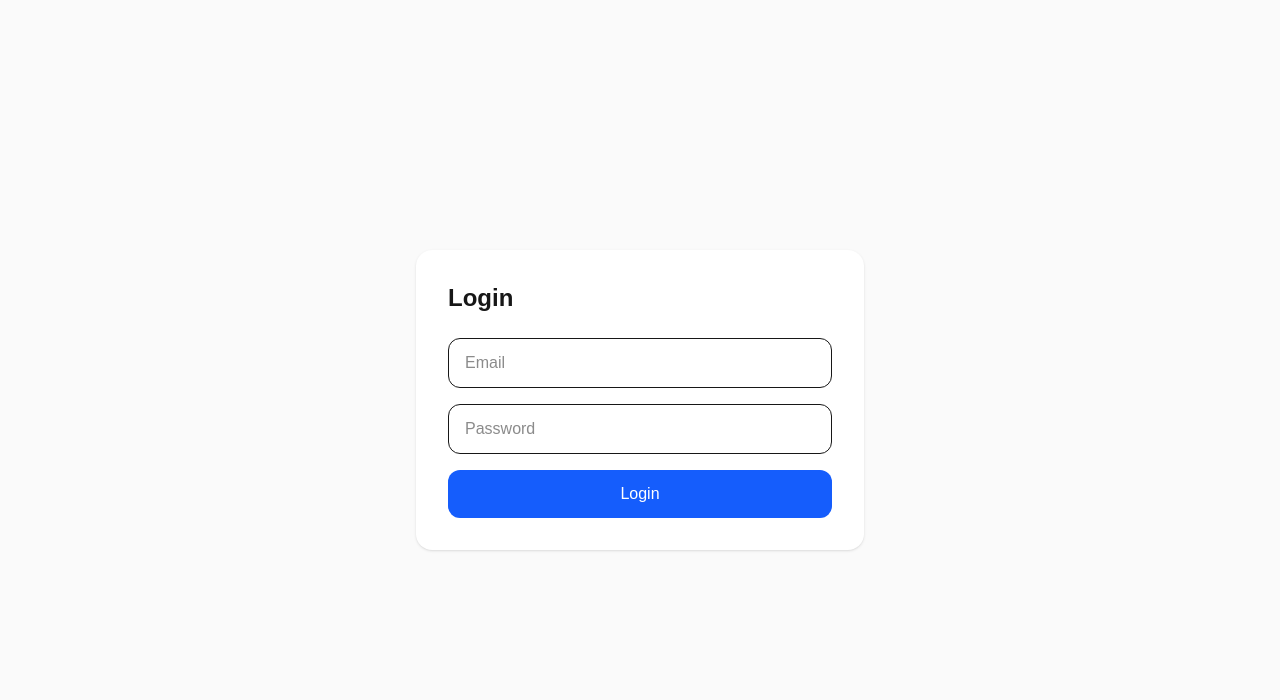
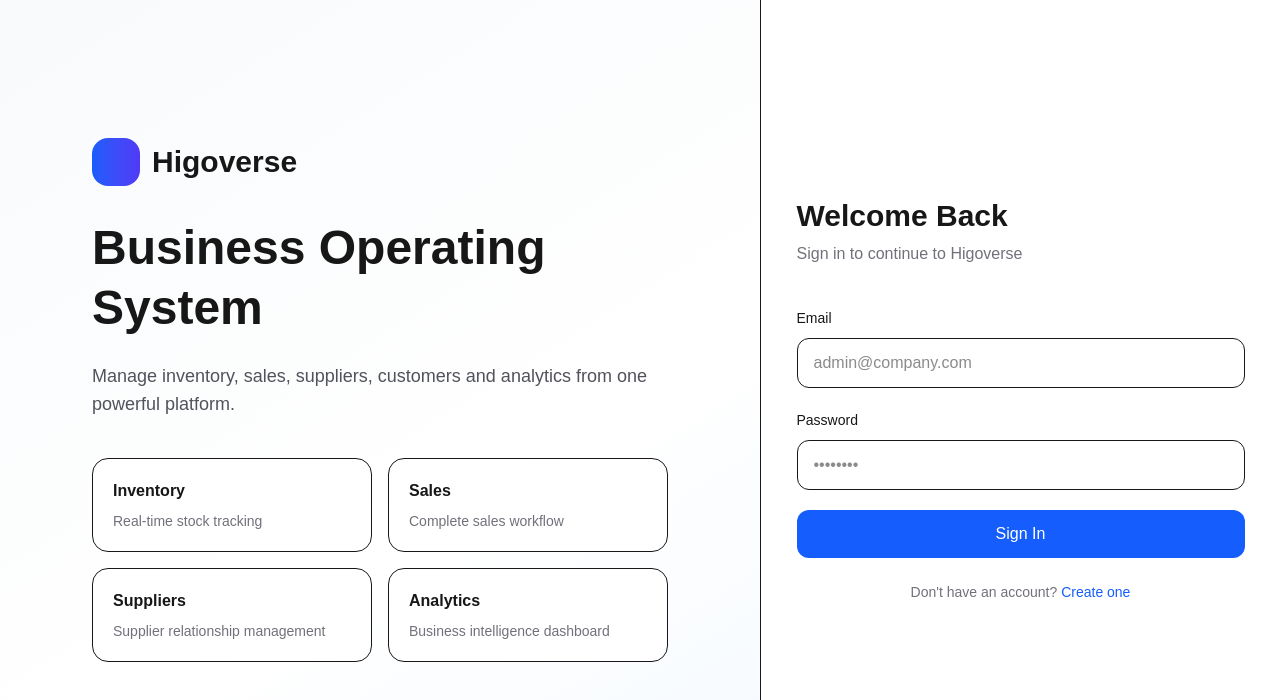
Before and after one commit to njosuedev/higoverse-os, a Next.js app in the folder apps/web/: page /login in a window 1280 px wide. Shown: the top 700 px of the page. Built offline with nearby package versions, Linux system fonts and the light colour scheme.

Commit message:
feat: enhance login and registration pages with improved UI and user experience

```diff
--- a/apps/web/app/login/page.tsx
+++ b/apps/web/app/login/page.tsx
@@ -1,29 +1,114 @@
+"use client";
+
+import Link from "next/link";
+
 export default function LoginPage() {
   return (
-    <div className="min-h-screen flex items-center justify-center bg-zinc-50">
-      <div className="w-full max-w-md bg-white p-8 rounded-2xl shadow">
-        <h1 className="text-2xl font-bold mb-6">Login</h1>
+    <div className="min-h-screen bg-gradient-to-br from-slate-50 via-white to-blue-50 flex">
+      {/* LEFT */}
+      <div className="hidden lg:flex flex-1 items-center justify-center p-16">
+        <div className="max-w-xl">
+          <div className="flex items-center gap-3 mb-8">
+            <div className="h-12 w-12 rounded-2xl bg-gradient-to-r from-blue-600 to-indigo-600" />
+            <h1 className="text-3xl font-bold">Higoverse</h1>
+          </div>
 
-        <form className="space-y-4">
+          <h2 className="text-5xl font-bold leading-tight">
+            Business Operating System
+          </h2>
+
+          <p className="mt-6 text-lg text-zinc-600">
+            Manage inventory, sales, suppliers, customers and analytics
+            from one powerful platform.
+          </p>
+
+          <div className="mt-10 grid grid-cols-2 gap-4">
+            <div className="rounded-2xl border bg-white p-5">
+              <h3 className="font-semibold">Inventory</h3>
+              <p className="text-sm text-zinc-500 mt-2">
+                Real-time stock tracking
+              </p>
+            </div>
+
+            <div className="rounded-2xl border bg-white p-5">
+              <h3 className="font-semibold">Sales</h3>
+              <p className="text-sm text-zinc-500 mt-2">
+                Complete sales workflow
+              </p>
+            </div>
+
+            <div className="rounded-2xl border bg-white p-5">
+              <h3 className="font-semibold">Suppliers</h3>
+              <p className="text-sm text-zinc-500 mt-2">
+                Supplier relationship management
+              </p>
+            </div>
+
+            <div className="rounded-2xl border bg-white p-5">
+              <h3 className="font-semibold">Analytics</h3>
+              <p className="text-sm text-zinc-500 mt-2">
+                Business intelligence dashboard
+              </p>
+            </div>
+          </div>
+        </div>
+      </div>
+
+      {/* RIGHT */}
+      <div className="w-full lg:w-[520px] bg-white flex items-center justify-center p-8 border-l">
+        <div className="w-full max-w-md">
+          <div className="mb-10">
+            <h1 className="text-3xl font-bold">
+              Welcome Back
+            </h1>
+
+            <p className="text-zinc-500 mt-2">
+              Sign in to continue to Higoverse
+            </p>
+          </div>
+
+          <form className="space-y-5">
+            <div>
+              <label className="text-sm font-medium">
+                Email
+              </label>
+
               <input
                 type="email"
-            placeholder="Email"
-            className="w-full border rounded-xl px-4 py-3"
+                placeholder="admin@company.com"
+                className="mt-2 w-full rounded-xl border px-4 py-3 outline-none focus:ring-2 focus:ring-blue-500"
               />
+            </div>
+
+            <div>
+              <label className="text-sm font-medium">
+                Password
+              </label>
 
               <input
                 type="password"
-            placeholder="Password"
-            className="w-full border rounded-xl px-4 py-3"
+                placeholder="••••••••"
+                className="mt-2 w-full rounded-xl border px-4 py-3 outline-none focus:ring-2 focus:ring-blue-500"
               />
+            </div>
 
             <button
-            type="submit"
-            className="w-full bg-blue-600 text-white py-3 rounded-xl"
+              className="w-full rounded-xl bg-blue-600 py-3 text-white font-medium hover:bg-blue-700 transition"
             >
-            Login
+              Sign In
             </button>
           </form>
+
+          <p className="text-center text-sm text-zinc-500 mt-6">
+            Don't have an account?{" "}
+            <Link
+              href="/register"
+              className="text-blue-600 font-medium"
+            >
+              Create one
+            </Link>
+          </p>
+        </div>
       </div>
     </div>
   );
--- a/apps/web/app/register/page.tsx
+++ b/apps/web/app/register/page.tsx
@@ -1,39 +1,82 @@
+"use client";
+
+import Link from "next/link";
+
 export default function RegisterPage() {
   return (
-    <div className="min-h-screen flex items-center justify-center bg-zinc-50">
-      <div className="w-full max-w-md bg-white p-8 rounded-2xl shadow">
-        <h1 className="text-2xl font-bold mb-6">Create Shop</h1>
+    <div className="min-h-screen bg-gradient-to-br from-slate-50 via-white to-indigo-50 flex items-center justify-center p-6">
+      <div className="w-full max-w-6xl grid lg:grid-cols-2 overflow-hidden rounded-3xl border bg-white shadow-2xl">
 
-        <form className="space-y-4">
+        {/* LEFT */}
+        <div className="bg-gradient-to-br from-blue-600 to-indigo-700 text-white p-12 flex flex-col justify-center">
+          <div className="h-14 w-14 rounded-2xl bg-white/20 mb-8" />
+
+          <h1 className="text-5xl font-bold leading-tight">
+            Start growing your business today.
+          </h1>
+
+          <p className="mt-6 text-blue-100">
+            Join thousands of businesses using Higoverse
+            to manage inventory, sales, customers and suppliers.
+          </p>
+
+          <div className="mt-10 space-y-4">
+            <div>✓ Inventory Management</div>
+            <div>✓ Sales & Finance</div>
+            <div>✓ Supplier Network</div>
+            <div>✓ Real-Time Analytics</div>
+          </div>
+        </div>
+
+        {/* RIGHT */}
+        <div className="p-10 lg:p-14">
+          <h2 className="text-3xl font-bold">
+            Create Your Account
+          </h2>
+
+          <p className="text-zinc-500 mt-2">
+            Set up your business in minutes.
+          </p>
+
+          <form className="mt-8 space-y-5">
             <input
               placeholder="Shop Name"
-            className="w-full border rounded-xl px-4 py-3"
+              className="w-full rounded-xl border px-4 py-3"
             />
 
             <input
-            type="email"
               placeholder="Email"
-            className="w-full border rounded-xl px-4 py-3"
+              className="w-full rounded-xl border px-4 py-3"
             />
 
             <input
-            placeholder="Phone"
-            className="w-full border rounded-xl px-4 py-3"
+              placeholder="Phone Number"
+              className="w-full rounded-xl border px-4 py-3"
             />
 
             <input
               type="password"
               placeholder="Password"
-            className="w-full border rounded-xl px-4 py-3"
+              className="w-full rounded-xl border px-4 py-3"
             />
 
             <button
-            type="submit"
-            className="w-full bg-blue-600 text-white py-3 rounded-xl"
+              className="w-full rounded-xl bg-blue-600 py-3 text-white font-medium hover:bg-blue-700"
             >
               Create Account
             </button>
           </form>
+
+          <p className="mt-6 text-center text-sm text-zinc-500">
+            Already have an account?{" "}
+            <Link
+              href="/login"
+              className="text-blue-600 font-medium"
+            >
+              Sign In
+            </Link>
+          </p>
+        </div>
       </div>
     </div>
   );
```
Lines whose indentation alone changed are shown as unchanged.
